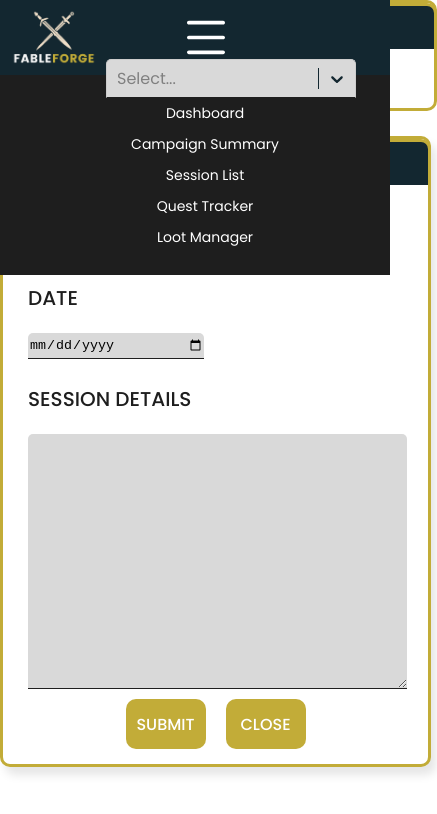
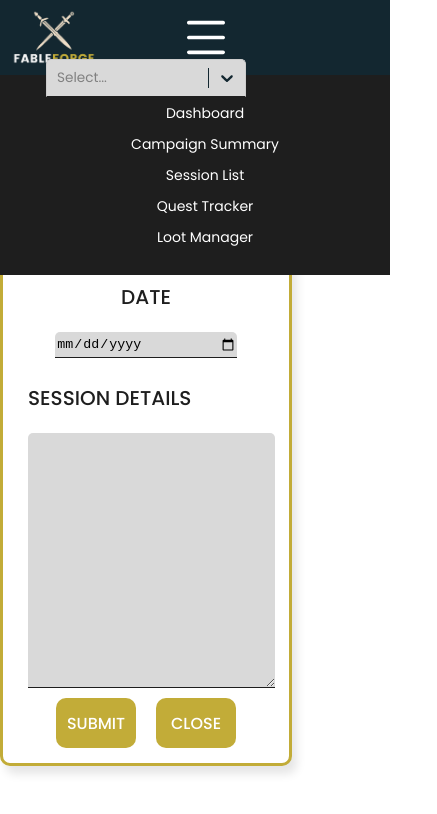
Before and after one commit to alliebourden/fableforge, a React (Vite) app: page /session-editor in a window 390 px wide. Shown: the top 814 px of the page, 437 px wide, since content can reach past the window. Built offline with nearby package versions, Linux system fonts and the light colour scheme.

Commit message:
style - session list responsive

```diff
--- a/src/App.css
+++ b/src/App.css
@@ -637,12 +637,13 @@ dialog {
   position: absolute;
   left: 50%;
   top: 50%;
+  width: 50%;
   transform: translate(-50%, -50%);
   box-shadow: rgba(0, 0, 0, 0.1) 5px 8px 10px 0px;
 }
 
 .session-form {
-  width: 425px;
+  width: 100%;
   min-height: 625px;
   margin-top: 25px;
   display: flex;
@@ -655,7 +656,7 @@ dialog {
   box-shadow: 5px 8px 10px 0px rgba(0, 0, 0, 0.1);
   color: #1e1e1e;
   font-family: Poppins;
-  font-size: 20px;
+  font-size: 1.25rem;
   font-style: normal;
   font-weight: 500;
   line-height: normal;
@@ -664,7 +665,7 @@ dialog {
 .add-new-session {
   display: flex;
   align-items: center;
-  width: 425px;
+  width: 100%;
   height: 43px;
   border-radius: 10px 10px 0px 0px;
   border-top: 3px solid #c2ac38;
@@ -696,18 +697,19 @@ dialog {
 
 .top-section {
   display: flex;
-  flex-wrap: wrap;
-  margin-left: 25px;
+  flex-direction: column;
+  align-items: center;
   margin-top: 10px;
 }
 
 .session-title {
   display: flex;
   flex-direction: column;
+  align-items: center;
 }
 
 .session-title input {
-  width: 275px;
+  width: 150%;
   height: 25px;
   border-radius: 5px 5px 0px 0px;
   border-bottom: 1px solid #1e1e1e;
@@ -722,10 +724,11 @@ dialog {
   display: flex;
   flex-direction: column;
   margin-top: 10px;
+  align-items: center;
 }
 
 .session-date input {
-  width: 175px;
+  width: 150%;
   height: 25px;
   border-radius: 5px 5px 0px 0px;
   border-bottom: 1px solid #1e1e1e;
@@ -742,11 +745,12 @@ dialog {
   align-self: start;
   margin-left: 25px;
   margin-top: 25px;
+  width: 100%;
 }
 
 .session-body textarea {
   margin-top: 20px;
-  width: 375px;
+  width: 85%;
   height: 250px;
   border-radius: 5px 5px 0px 0px;
   border-top: none;
@@ -796,6 +800,10 @@ dialog {
   background: #132730;
   color: #ffffff;
 }
+
+/* .session-editor-content {
+  width 100%;
+} */
 
 .add-new-quest p {
   color: #fff;
@@ -1164,6 +1172,10 @@ dialog {
   .sessions-right {
     margin-right: 40px;
   }
+
+  dialog {
+    width: 80%;
+  }
 }
 
 @media (max-width: 450px) {
@@ -1209,6 +1221,15 @@ dialog {
 
   .next-session-date-display {
     font-size: 0.85rem;
+  }
+
+  .category-container {
+    min-width: 280px;
+    font-size: 0.85rem;
+  }
+
+  dialog {
+    width: 90%;
   }
 }
 
--- a/src/components/SessionEditor.jsx
+++ b/src/components/SessionEditor.jsx
@@ -8,7 +8,6 @@ import CategoryTagIcon from "../../assets/icons/CategoryTagIcon.svg";
 
 const categoryStyle = {
   container: {
-    width: "300px",
     minHeight: "150px",
     borderRadius: "10px",
     border: "3px solid #C2AC38",
@@ -24,7 +23,6 @@ const categoryStyle = {
     borderRight: "3px solid #C2AC38",
     borderLeft: "3px solid #C2AC38",
     background: "#132730",
-    width: "30dd0px",
     height: "45px",
   },
   title: {
@@ -127,9 +125,10 @@ const SessionEditor = ({ closeModal }) => {
               }),
               control: (provided, state) => ({
                 ...provided,
-                marginLeft: "25px",
-                width: "250px",
+                width: "200px",
                 minHeight: "25px",
+                marginRight: "10px",
+                marginLeft: "10px",
                 borderRadius: "5px 5px 0px 0px",
                 borderBottom: "1px solid #1E1E1E",
                 background: "#D9D9D9",
```
